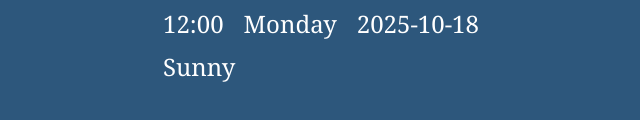
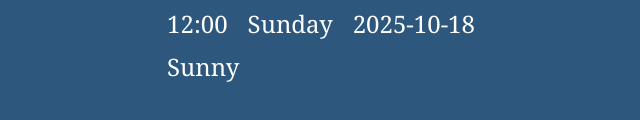
Before and after one commit to ronyvargasjr/WeatherApp, a plain HTML site: page index.html in a window 1280 px wide. Shown: the part 442-562 px from the top of the page, 319-959 px from the left. Drawn offline with Linux system fonts and the light colour scheme.

Commit message:
minor changes

```diff
--- a/index.html
+++ b/index.html
@@ -32,7 +32,7 @@
                                 <p>12:00</p>
                             </div>
                             <div class="day">
-                                <p>Monday</p>
+                                <p>Sunday</p>
                             </div>
                             <div class="date">
                                 <p>2025-10-18</p>
```
